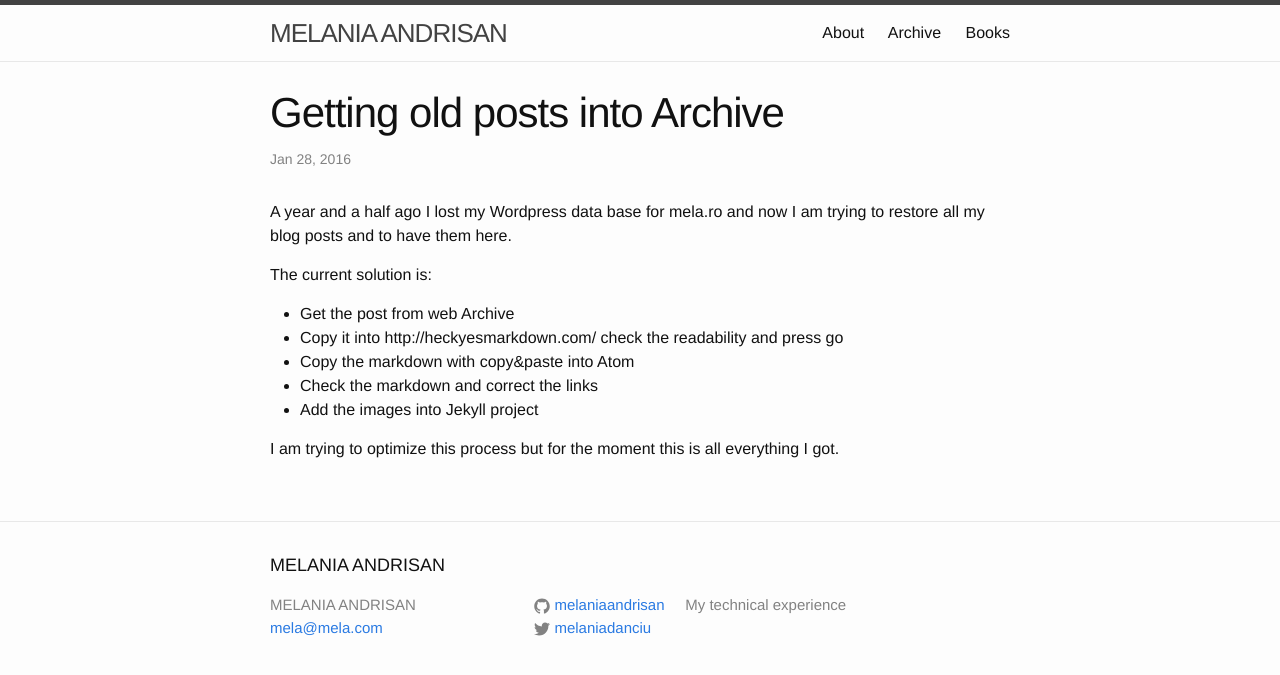
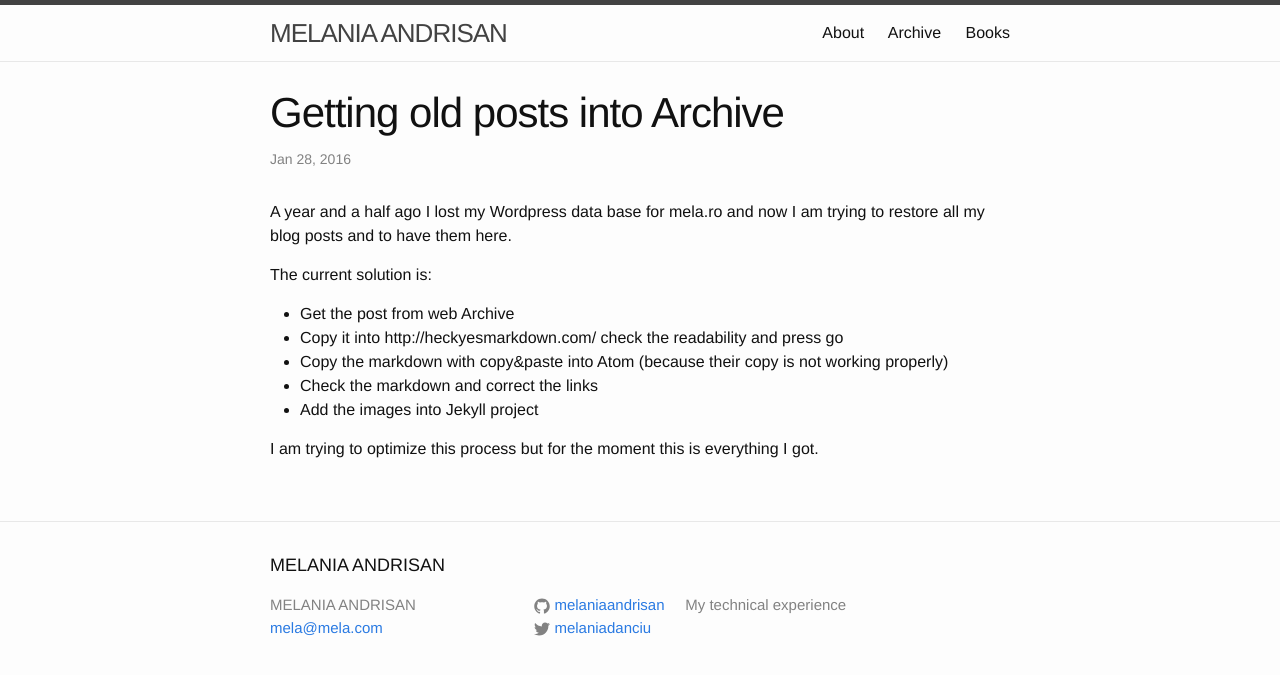
Before and after one commit to melaniaandrisan/melaniaandrisan.github.io, a Jekyll site: the page built from _posts/2016-01-08-Getting-Old-Posts-Into-Archive.md, in a window 1280 px wide. Shown: the top 675 px of the page. Built offline with Jekyll 4.4.1, drawn with Linux system fonts in a browser that asks for light colours; comment, search, counter and statistics services are not loaded.

Commit message:
Update the list

```diff
--- a/_posts/2016-01-08-Getting-Old-Posts-Into-Archive.md
+++ b/_posts/2016-01-08-Getting-Old-Posts-Into-Archive.md
@@ -11,10 +11,11 @@ title: "Getting old posts into Archive"
 A year and a half ago I lost my Wordpress data base for mela.ro and now I am trying to restore all my blog posts and to have them here.
 
 The current solution is:
+
 * Get the post from web Archive
 * Copy it into http://heckyesmarkdown.com/ check the readability and press go
-* Copy the markdown with copy&paste into Atom
+* Copy the markdown with copy&paste into Atom (because their copy is not working properly)
 * Check the markdown and correct the links
 * Add the images into Jekyll project
 
-I am trying to optimize this process but for the moment this is all everything I got.
+I am trying to optimize this process but for the moment this is everything I got.
```
